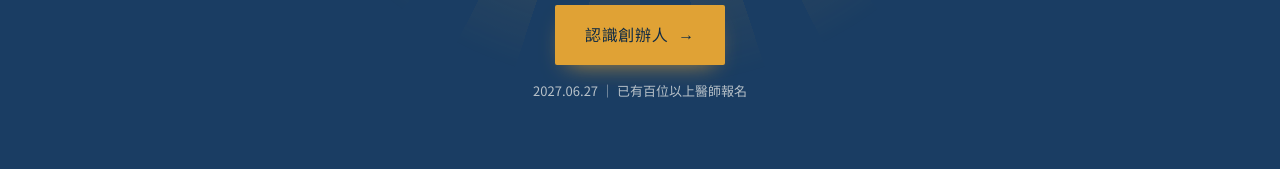
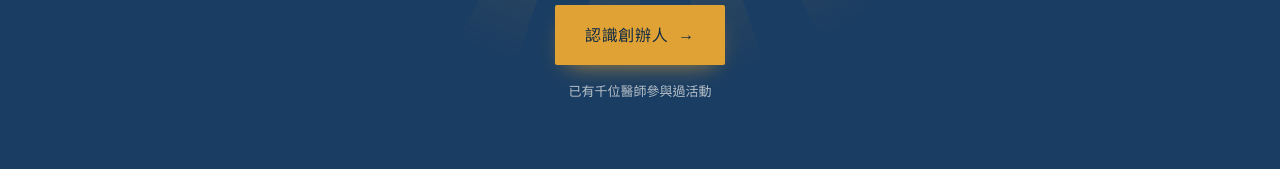
Before and after one commit to 1123junlin/drhao-landing, a plain HTML site: page index.html in a window 1280 px wide. Shown: the part 7542-7711 px from the top of the page. Drawn offline with Linux system fonts and the light colour scheme.

Commit message:
Update footer CTA caption
Co-Authored-By: Claude Opus 5.5 <noreply@anthropic.com>
Claude-Session: https://claude.ai/code/session_01JAiqQkVRXAgrf5wxmcZoEW

```diff
--- a/index.html
+++ b/index.html
@@ -467,7 +467,7 @@
   <div class="wrap">
     <p class="big reveal">一個人走，很快；<br>一群人一起打拼，<em>走得更遠。</em></p>
     <a href="https://drhao33.com/" target="_blank" rel="noopener" class="btn btn-gold reveal">認識創辦人 <span class="arr">→</span></a>
-    <small class="reveal">2027.06.27 ｜ 已有百位以上醫師報名</small>
+    <small class="reveal">已有千位醫師參與過活動</small>
   </div>
 </section>
 
```
